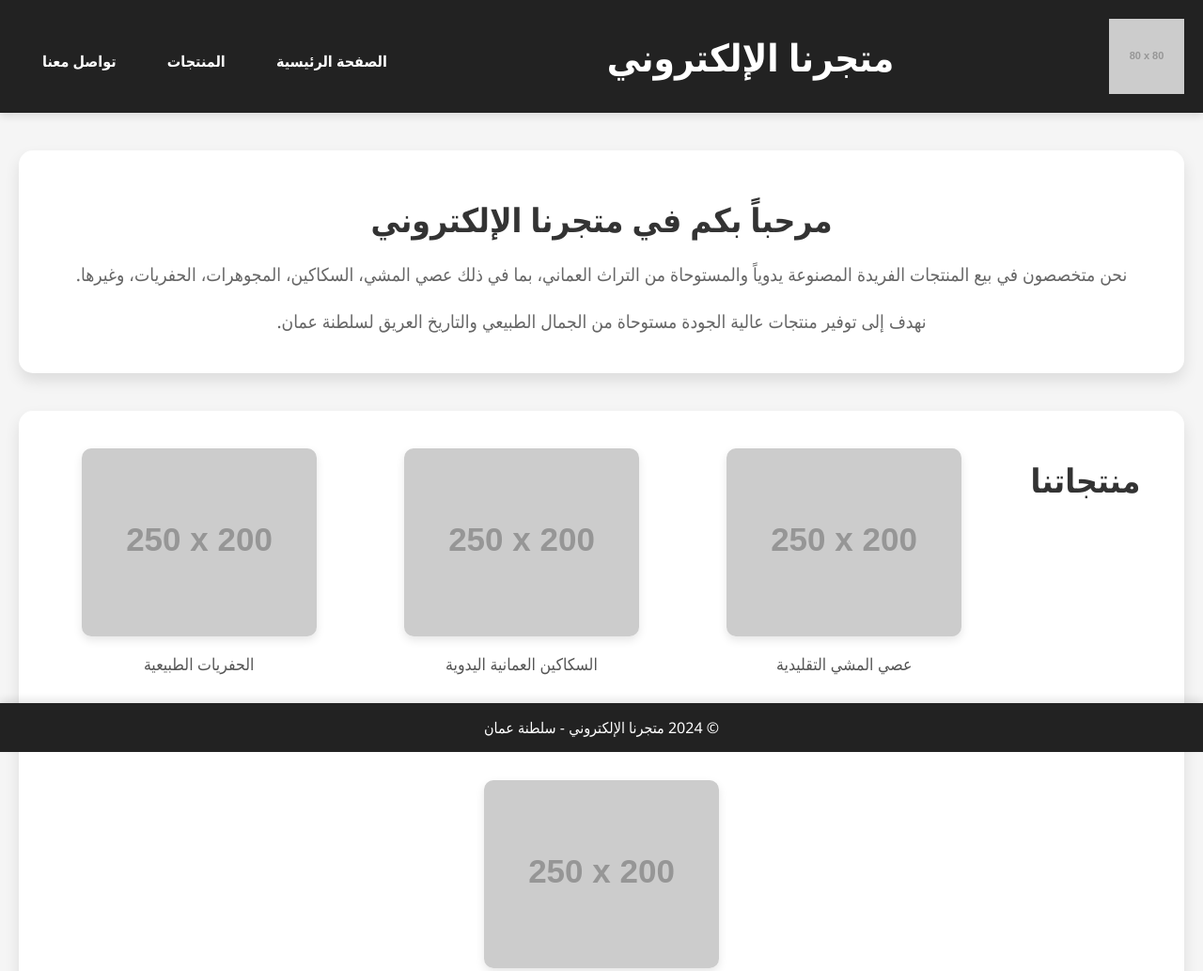
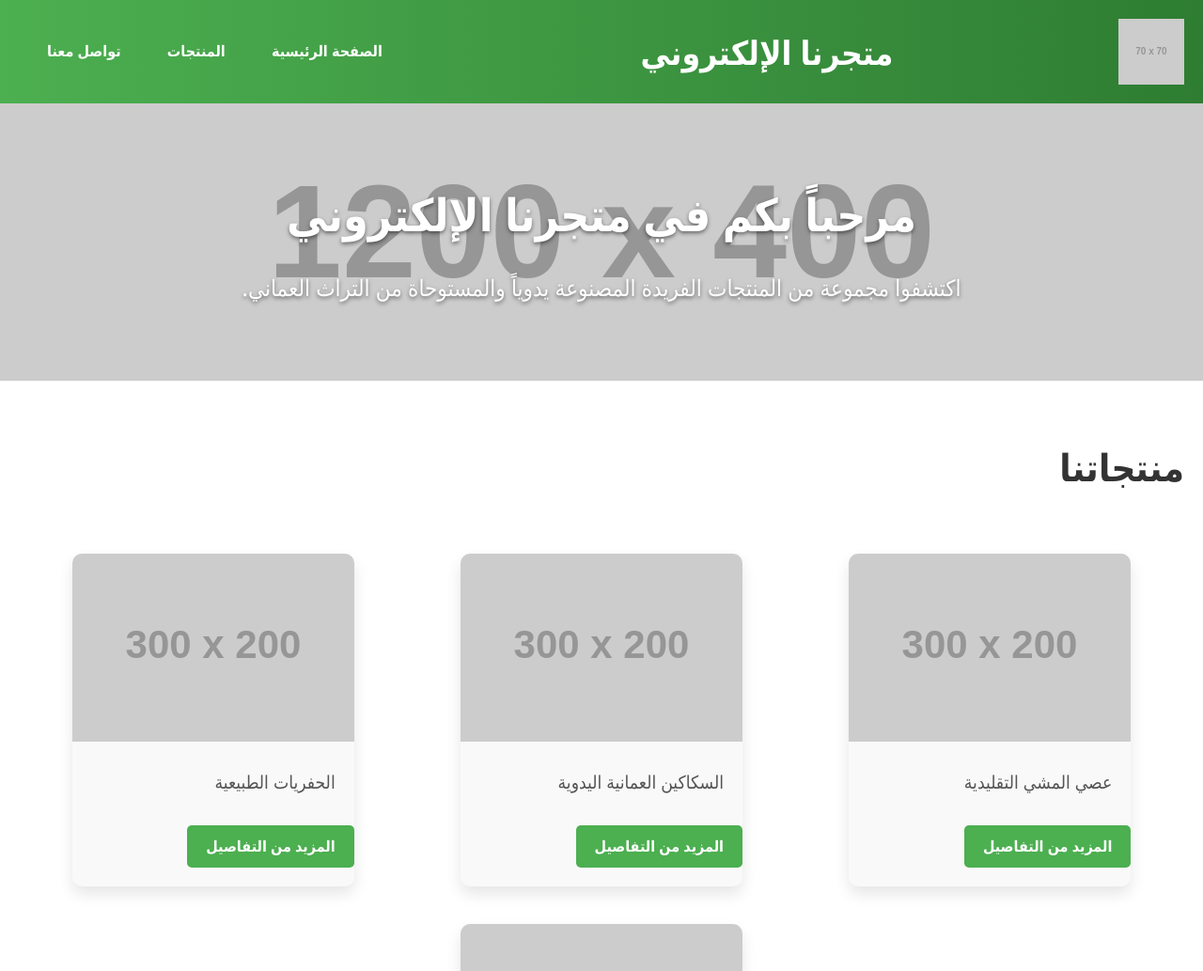
Before and after one commit to ahmedkrs0/alshieraaalshamya, a plain HTML site: page index.html in a window 1280 px wide. Shown: the top 1033 px of the page at 94% size. Drawn offline with Linux system fonts and the light colour scheme; placeholder pictures from the web are drawn by us.

Commit message:
Update index.html

```diff
--- a/index.html
+++ b/index.html
@@ -5,21 +5,26 @@
     <meta name="viewport" content="width=device-width, initial-scale=1.0">
     <title>متجرنا الإلكتروني - سلطنة عمان</title>
     <style>
-        /* General styles */
+        /* General reset and body styling */
+        * {
+            margin: 0;
+            padding: 0;
+            box-sizing: border-box;
+        }
+
         body {
             font-family: 'Segoe UI', Tahoma, Geneva, Verdana, sans-serif;
             direction: rtl;
-            text-align: center;
-            background-color: #f5f5f5;
-            margin: 0;
-            padding: 0;
+            background-color: #f4f4f4;
+            color: #333;
+            line-height: 1.6;
         }
 
-        /* Header styles */
+        /* Header and Navigation styling */
         header {
-            background-color: #222;
+            background: linear-gradient(90deg, #4CAF50, #2e7d32);
+            padding: 20px;
             color: white;
-            padding: 20px;
             display: flex;
             justify-content: space-between;
             align-items: center;
@@ -27,124 +32,164 @@
         }
 
         header img {
-            width: 80px;
+            width: 70px;
             height: auto;
+        }
+
+        header h1 {
+            font-size: 2.2rem;
             margin-left: 20px;
         }
 
-        header h1 {
-            font-size: 2.5em;
-            margin: 0;
-            flex-grow: 1;
+        nav a {
+            color: white;
+            margin-left: 15px;
+            font-weight: bold;
+            text-decoration: none;
+            padding: 10px 15px;
+            border-radius: 5px;
+            transition: background 0.3s ease;
         }
 
-        nav {
-            margin-top: 10px;
+        nav a:hover {
+            background-color: rgba(255, 255, 255, 0.3);
         }
 
-        nav a {
-            margin: 0 15px;
+        /* Hero section */
+        #home {
+            background-image: url('https://via.placeholder.com/1200x400.png?text=%D9%85%D8%B1%D8%AD%D8%A8%D8%A7+%D8%A8%D9%83%D9%85+%D9%81%D9%8A+%D9%85%D8%AA%D8%AC%D8%B1%D9%86%D8%A7');
+            background-size: cover;
+            background-position: center;
+            padding: 80px 20px;
+            color: white;
+            text-shadow: 0 2px 4px rgba(0, 0, 0, 0.5);
+            text-align: center;
+        }
+
+        #home h2 {
+            font-size: 3rem;
+            margin-bottom: 20px;
+        }
+
+        #home p {
+            font-size: 1.5rem;
+            max-width: 800px;
+            margin: 0 auto;
+        }
+
+        /* Product section styling */
+        #products {
+            padding: 60px 20px;
+            background-color: white;
+        }
+
+        #products h2 {
+            font-size: 2.5rem;
+            color: #333;
+            margin-bottom: 40px;
+        }
+
+        .product-grid {
+            display: flex;
+            flex-wrap: wrap;
+            justify-content: space-around;
+        }
+
+        .product-card {
+            background-color: #f9f9f9;
+            border-radius: 10px;
+            box-shadow: 0 8px 16px rgba(0, 0, 0, 0.1);
+            overflow: hidden;
+            width: 300px;
+            margin: 20px;
+            transition: transform 0.3s;
+        }
+
+        .product-card:hover {
+            transform: translateY(-10px);
+        }
+
+        .product-card img {
+            width: 100%;
+            height: 200px;
+            object-fit: cover;
+        }
+
+        .product-card p {
+            padding: 20px;
+            font-size: 1.2rem;
+            color: #555;
+        }
+
+        .product-card a {
+            display: inline-block;
+            padding: 10px 20px;
+            background-color: #4CAF50;
             color: white;
             text-decoration: none;
             font-weight: bold;
-            padding: 10px;
-            transition: background-color 0.3s;
+            margin: 10px 0 20px;
+            border-radius: 5px;
+            transition: background 0.3s ease;
         }
 
-        nav a:hover {
-            background-color: #4CAF50;
-            border-radius: 5px;
+        .product-card a:hover {
+            background-color: #2e7d32;
         }
 
-        /* Section styles */
-        section {
-            margin: 40px auto;
-            padding: 20px;
-            max-width: 1200px;
-            background-color: white;
-            border-radius: 15px;
-            box-shadow: 0 8px 16px rgba(0, 0, 0, 0.1);
-        }
-
-        section h2 {
-            font-size: 2.2em;
-            color: #333;
-            margin-bottom: 20px;
-        }
-
-        section p {
-            font-size: 1.2em;
-            color: #666;
-            line-height: 1.6;
-        }
-
-        /* Products section styling */
-        #products {
-            display: flex;
-            justify-content: space-around;
-            flex-wrap: wrap;
-        }
-
-        .product {
-            margin: 20px;
-            width: 250px;
+        /* Contact section */
+        #contact {
+            padding: 60px 20px;
+            background: linear-gradient(90deg, #2e7d32, #4CAF50);
+            color: white;
             text-align: center;
         }
 
-        .product img {
-            width: 100%;
-            height: 200px;
-            object-fit: cover;
-            border-radius: 10px;
-            box-shadow: 0 4px 10px rgba(0, 0, 0, 0.1);
+        #contact h2 {
+            font-size: 2.5rem;
+            margin-bottom: 40px;
         }
 
-        .product p {
-            font-size: 1.1em;
-            margin-top: 10px;
-            color: #555;
-        }
-
-        .product a {
-            display: inline-block;
-            margin-top: 10px;
-            padding: 10px 15px;
-            background-color: #4CAF50;
-            color: white;
-            border-radius: 5px;
-            text-decoration: none;
-        }
-
-        .product a:hover {
-            background-color: #333;
-        }
-
-        /* Contact section */
         #contact p {
-            font-size: 1.3em;
-            margin: 10px 0;
-            color: #333;
+            font-size: 1.4rem;
         }
 
         #contact a {
-            color: #4CAF50;
+            color: #FFD700;
             text-decoration: none;
+            font-weight: bold;
         }
 
-        /* Footer */
+        /* Footer styling */
         footer {
             background-color: #222;
             color: white;
-            padding: 15px 0;
+            padding: 20px;
             text-align: center;
-            position: fixed;
-            bottom: 0;
-            width: 100%;
-            box-shadow: 0 -4px 8px rgba(0, 0, 0, 0.1);
         }
 
         footer p {
             margin: 0;
+            font-size: 1.1rem;
+        }
+
+        /* Responsive styling */
+        @media (max-width: 768px) {
+            header h1 {
+                font-size: 1.8rem;
+            }
+
+            #home h2 {
+                font-size: 2.2rem;
+            }
+
+            #home p {
+                font-size: 1.2rem;
+            }
+
+            #products h2, #contact h2 {
+                font-size: 2rem;
+            }
         }
     </style>
 </head>
@@ -152,7 +197,7 @@
 
     <!-- Header and Navigation -->
     <header>
-        <img src="https://via.placeholder.com/80" alt="Logo">
+        <img src="https://via.placeholder.com/70" alt="Logo">
         <h1>متجرنا الإلكتروني</h1>
         <nav>
             <a href="#home">الصفحة الرئيسية</a>
@@ -161,39 +206,39 @@
         </nav>
     </header>
 
-    <!-- Homepage Section -->
+    <!-- Hero Section -->
     <section id="home">
         <h2>مرحباً بكم في متجرنا الإلكتروني</h2>
-        <p>نحن متخصصون في بيع المنتجات الفريدة المصنوعة يدوياً والمستوحاة من التراث العماني، بما في ذلك عصي المشي، السكاكين، المجوهرات، الحفريات، وغيرها.</p>
-        <p>نهدف إلى توفير منتجات عالية الجودة مستوحاة من الجمال الطبيعي والتاريخ العريق لسلطنة عمان.</p>
+        <p>اكتشفوا مجموعة من المنتجات الفريدة المصنوعة يدوياً والمستوحاة من التراث العماني.</p>
     </section>
 
     <!-- Products Section -->
     <section id="products">
         <h2>منتجاتنا</h2>
-
-        <div class="product">
-            <img src="https://via.placeholder.com/250x200.png?text=%D8%B9%D8%B5%D9%8A+%D8%A7%D9%84%D9%85%D8%B4%D9%8A" alt="عصي المشي">
+        <div class="product-grid">
+            <div class="product-card">
+                <img src="https://via.placeholder.com/300x200.png?text=%D8%B9%D8%B5%D9%8A+%D8%A7%D9%84%D9%85%D8%B4%D9%8A" alt="عصي المشي">
                 <p>عصي المشي التقليدية</p>
                 <a href="https://www.instagram.com" target="_blank">المزيد من التفاصيل</a>
             </div>
 
-        <div class="product">
-            <img src="https://via.placeholder.com/250x200.png?text=%D8%A7%D9%84%D8%B3%D9%83%D8%A7%D9%83%D9%8A%D9%86" alt="السكاكين">
+            <div class="product-card">
+                <img src="https://via.placeholder.com/300x200.png?text=%D8%A7%D9%84%D8%B3%D9%83%D8%A7%D9%83%D9%8A%D9%86" alt="السكاكين">
                 <p>السكاكين العمانية اليدوية</p>
                 <a href="https://www.instagram.com" target="_blank">المزيد من التفاصيل</a>
             </div>
 
-        <div class="product">
-            <img src="https://via.placeholder.com/250x200.png?text=%D8%A7%D9%84%D8%AD%D9%81%D8%B1%D9%8A%D8%A7%D8%AA" alt="الحفريات">
+            <div class="product-card">
+                <img src="https://via.placeholder.com/300x200.png?text=%D8%A7%D9%84%D8%AD%D9%81%D8%B1%D9%8A%D8%A7%D8%AA" alt="الحفريات">
                 <p>الحفريات الطبيعية</p>
                 <a href="https://www.instagram.com" target="_blank">المزيد من التفاصيل</a>
             </div>
 
-        <div class="product">
-            <img src="https://via.placeholder.com/250x200.png?text=%D8%A7%D9%84%D9%85%D8%AC%D9%88%D9%87%D8%B1%D8%A7%D8%AA" alt="المجوهرات">
+            <div class="product-card">
+                <img src="https://via.placeholder.com/300x200.png?text=%D8%A7%D9%84%D9%85%D8%AC%D9%88%D9%87%D8%B1%D8%A7%D8%AA" alt="المجوهرات">
                 <p>المجوهرات العمانية الفاخرة</p>
                 <a href="https://www.instagram.com" target="_blank">المزيد من التفاصيل</a>
+            </div>
         </div>
     </section>
 
@@ -203,13 +248,4 @@
         <p>لأي استفسارات، يمكنك التواصل معنا عبر:</p>
         <p>البريد الإلكتروني: example@email.com</p>
         <p>رقم الهاتف: +968 1234 5678</p>
-        <p>تابعونا على <a href="https://www.instagram.com" target="_blank">إنستجرام</a> لمزيد من التفاصيل.</p>
-    </section>
-
-    <!-- Footer -->
-    <footer>
-        <p>&copy; 2024 متجرنا الإلكتروني - سلطنة عمان</p>
-    </footer>
-
-</body>
-</html>
+        <p>تاب
```
Lines whose indentation alone changed are shown as unchanged.
